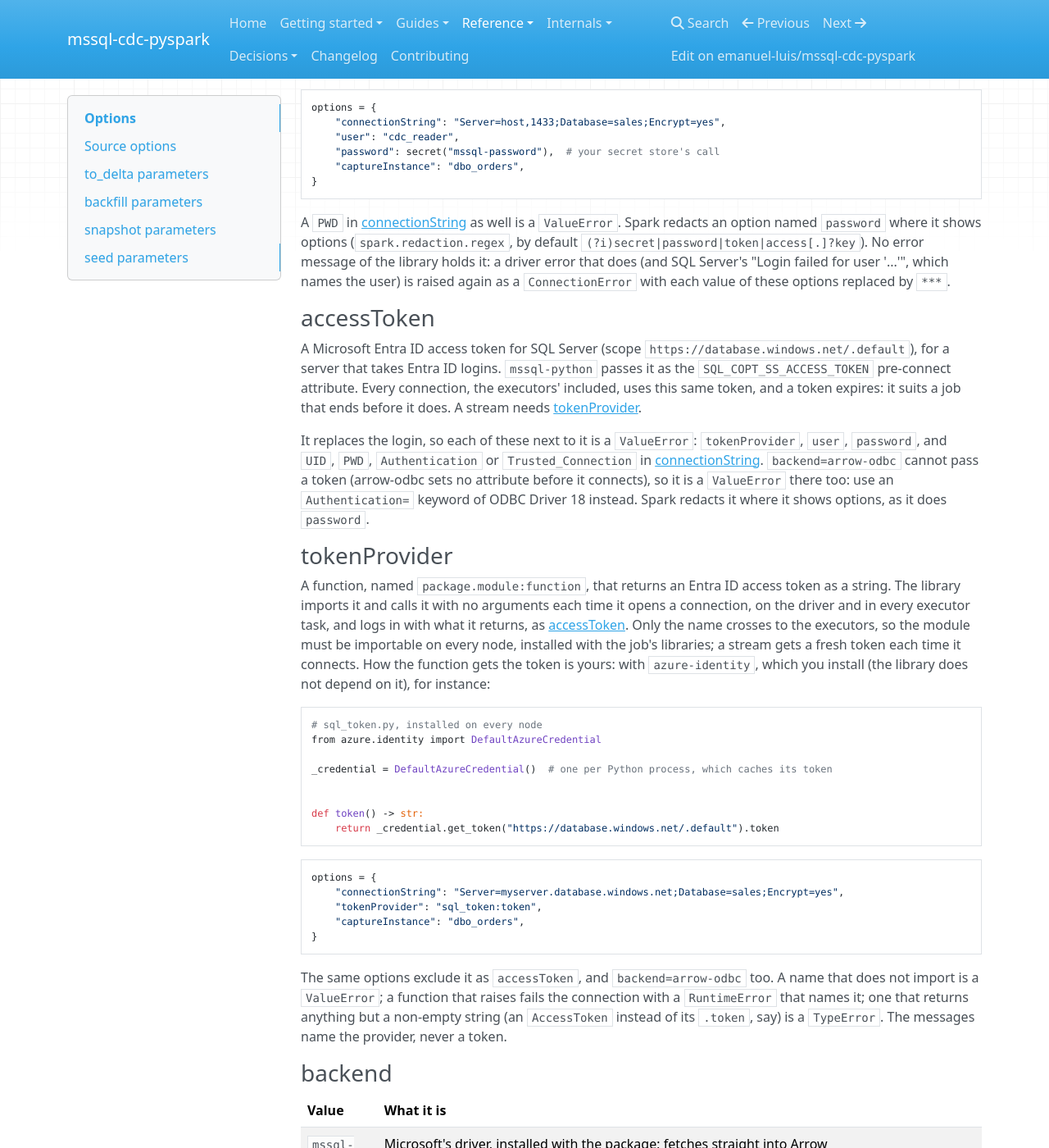
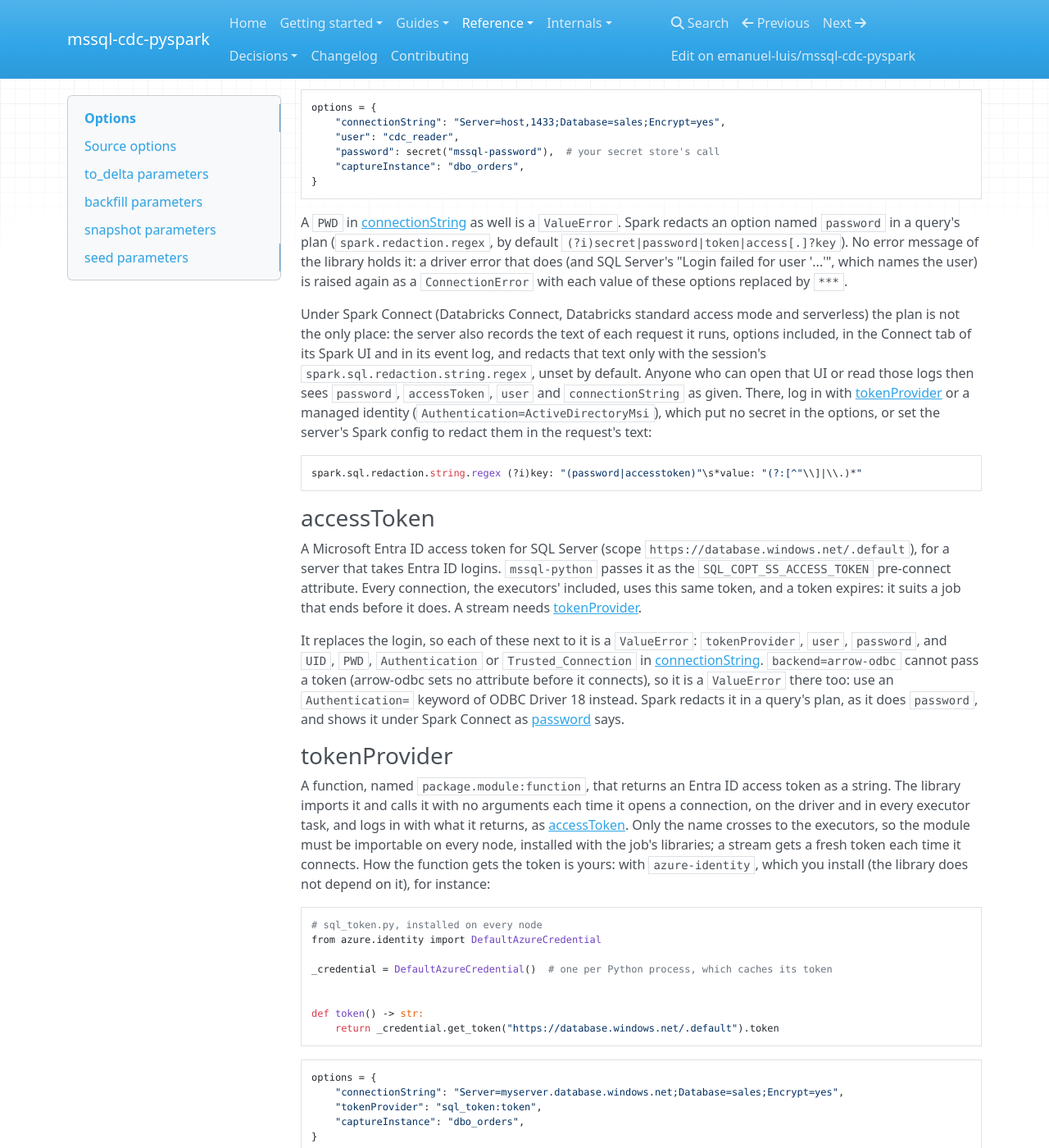
Before and after one commit to emanuel-luis/mssql-cdc-pyspark, an MkDocs documentation site: the page built from docs/reference/options.md, in a window 1280 px wide and 1400 px high, scrolled down 2871 px. Shown: the whole window at 82% size. Built offline with MkDocs 1.6.1, drawn with Linux system fonts in a browser that asks for light colours; nearby versions of some CDN libraries; some of the changed text lies outside the part shown.

Commit message:
docs(credentials): Spark Connect records options unredacted; the Databricks example logs in with user and password
The docs said Spark hides password and accessToken "where it shows options". That is
true of a query's plan only. A Spark Connect server (Databricks Connect, standard
access mode, serverless) also records each request's text, options included, in
SparkListenerConnectOperationStarted. That event feeds the Connect tab of the Spark UI
and the event log. Spark 4.2's ExecuteEventsManager redacts the text only with the
session's spark.sql.redaction.string.regex, which is unset by default. The options
reference, the permissions guide, ADR 0034 (amended) and the CHANGELOG now say so. They
give a pattern that matches the request's protobuf text (checked with Java's regex
engine) and recommend tokenProvider or a managed identity there.

examples/databricks_notebook.py built UID and PWD into connectionString, which Spark
shows whole in the streaming query's plan. It now passes user and password from the
secret scope and drops the brace-quoting helper.

````diff
--- a/docs/reference/options.md
+++ b/docs/reference/options.md
@@ -94,7 +94,8 @@ server must be reachable from every worker. The login needs the grants in
 - Give the login in options of its own rather than as `UID` and `PWD` here: [user](#user)
   and [password](#password), or an Entra ID access token ([accessToken](#accesstoken),
   [tokenProvider](#tokenprovider)). The driver escapes them, and Spark redacts `password`
-  and `accessToken` where it shows options, which it does not do for this one.
+  and `accessToken` in a query's plan, which it does not do for this one (under Spark
+  Connect, see [password](#password)).
 - A value written here that contains `;` or `}` goes in braces with every `}` doubled:
   `PWD={p;a}}ss}` for `p;a}ss`.
 - Entra ID authentication by the driver itself, where the server takes Entra ID logins
@@ -133,11 +134,24 @@ options = {
 ```
 
 A `PWD` in [connectionString](#connectionstring) as well is a `ValueError`. Spark redacts an
-option named `password` where it shows options (`spark.redaction.regex`, by default
+option named `password` in a query's plan (`spark.redaction.regex`, by default
 `(?i)secret|password|token|access[.]?key`). No error message of the library holds it: a
 driver error that does (and SQL Server's "Login failed for user '...'", which names the
 user) is raised again as a `ConnectionError` with each value of these options replaced by
 `***`.
+
+Under Spark Connect (Databricks Connect, Databricks standard access mode and serverless) the
+plan is not the only place: the server also records the text of each request it runs,
+options included, in the Connect tab of its Spark UI and in its event log, and redacts that
+text only with the session's `spark.sql.redaction.string.regex`, unset by default. Anyone who
+can open that UI or read those logs then sees `password`, `accessToken`, `user` and
+`connectionString` as given. There, log in with [tokenProvider](#tokenprovider) or a managed
+identity (`Authentication=ActiveDirectoryMsi`), which put no secret in the options, or set
+the server's Spark config to redact them in the request's text:
+
+```text
+spark.sql.redaction.string.regex (?i)key: "(password|accesstoken)"\s*value: "(?:[^"\\]|\\.)*"
+```
 
 ### accessToken
 
@@ -151,8 +165,8 @@ It replaces the login, so each of these next to it is a `ValueError`: `tokenProv
 `user`, `password`, and `UID`, `PWD`, `Authentication` or `Trusted_Connection` in
 [connectionString](#connectionstring). `backend=arrow-odbc` cannot pass a token (arrow-odbc
 sets no attribute before it connects), so it is a `ValueError` there too: use an
-`Authentication=` keyword of ODBC Driver 18 instead. Spark redacts it where it shows options,
-as it does `password`.
+`Authentication=` keyword of ODBC Driver 18 instead. Spark redacts it in a query's plan, as
+it does `password`, and shows it under Spark Connect as [password](#password) says.
 
 ### tokenProvider
 
````
Also changed, not shown: CHANGELOG.md (+13 -4 lines), docs/decisions/0034-credentials-outside-the-connection-string.md (+14 -4 lines), docs/decisions/README.md (+1 -1 lines), docs/guides/permissions.md (+5 -1 lines), 1 other file.
